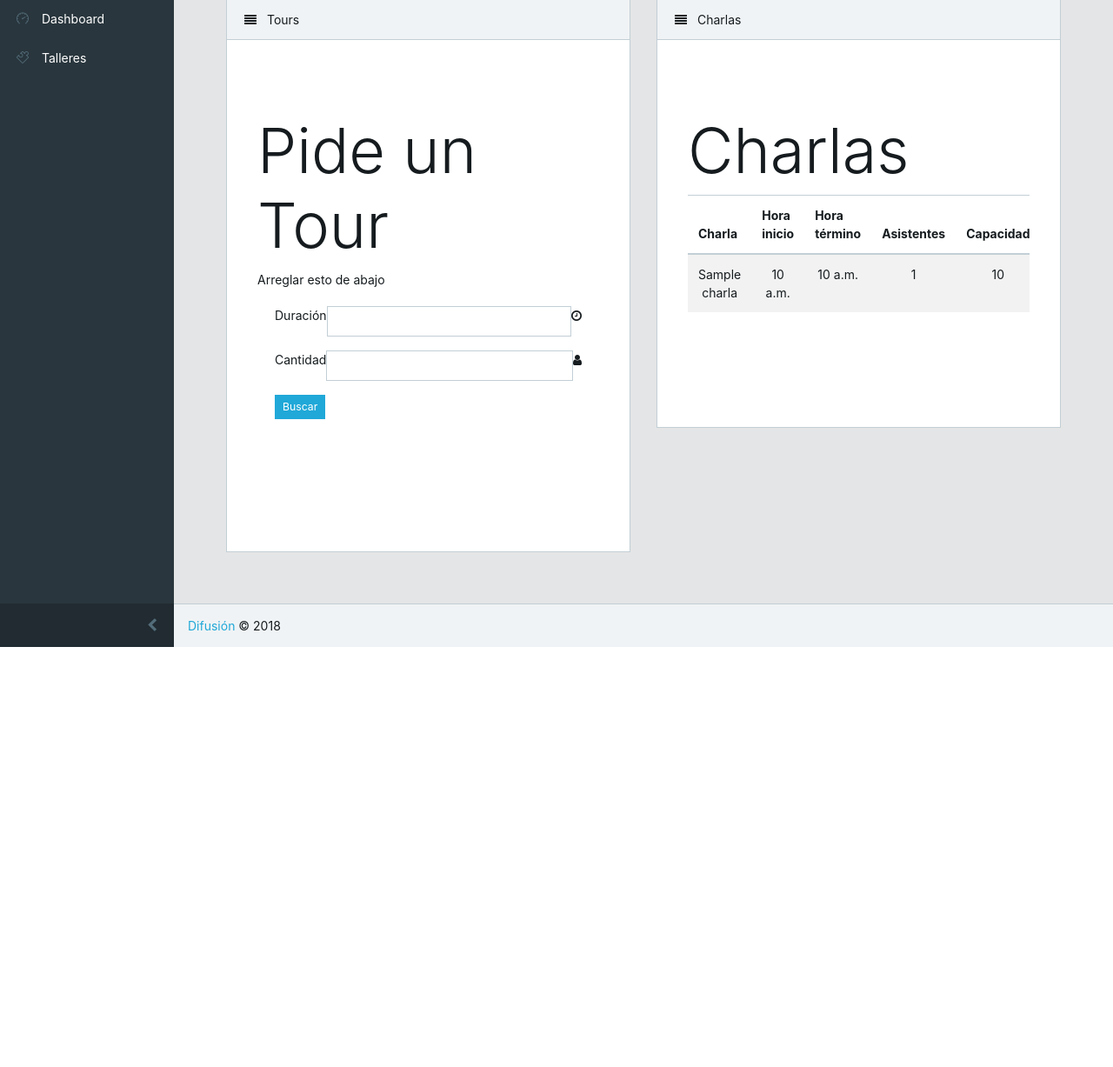
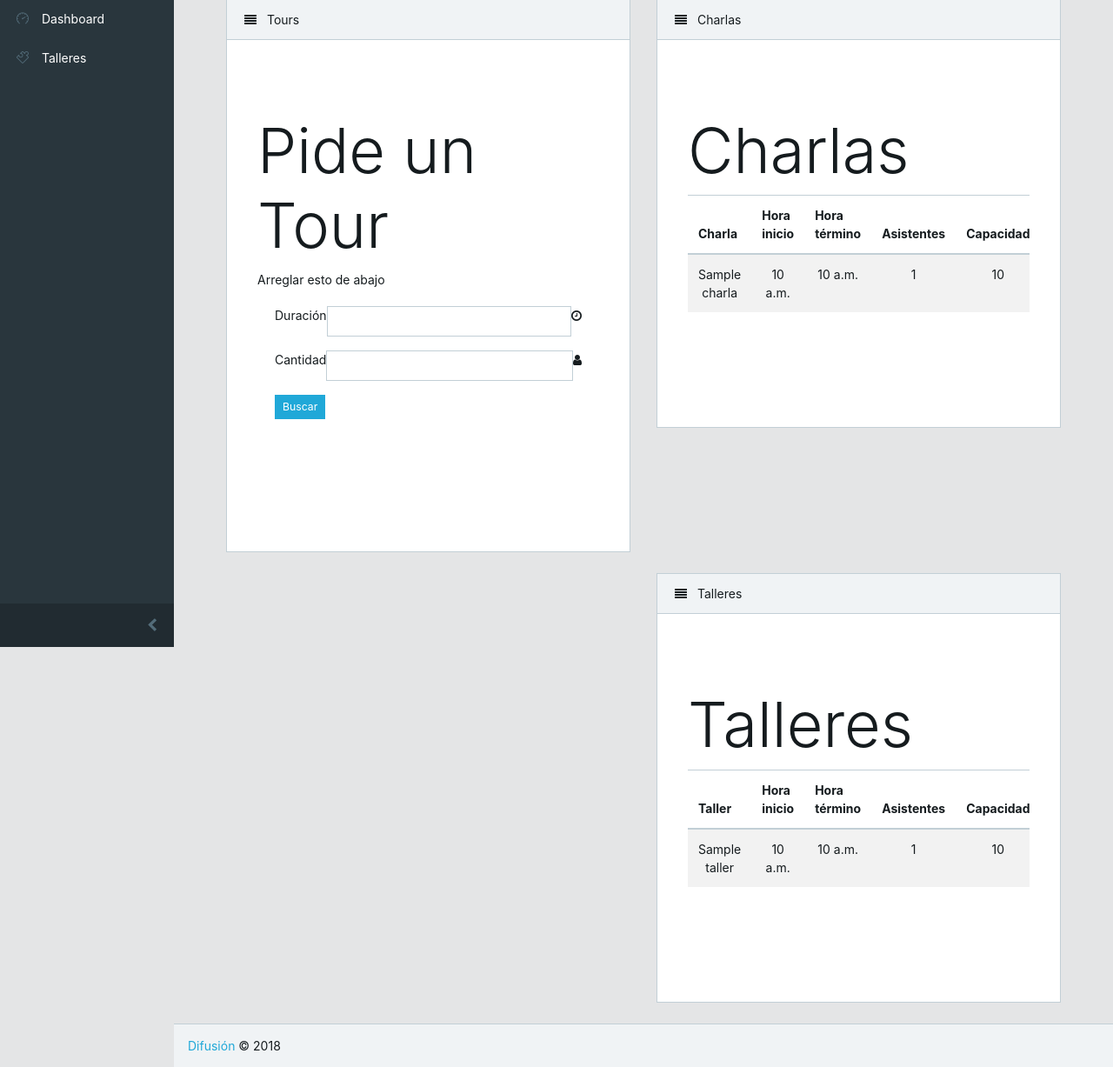
Before and after one commit to josecannete/LogisticaFestival, a Django app: template templates/app/principal.html in a window 1280 px wide. Shown: the part 56-1283 px from the top of the page at 87% size. Before the commit the page ends 800 px from the top, so only its background shows below. Run offline with Django 3.2, Linux system fonts and the light colour scheme; the template is opened without the code that fills it: values that come from a table or form of the project are taken from there, others are empty; tables that the repository leaves empty hold one stand-in row (values such as "Sample post"); some libraries are stand-ins or nearby versions.

Commit message:
Added 'talleres' to principal.html

```diff
--- a/templates/app/principal.html
+++ b/templates/app/principal.html
@@ -21,6 +21,7 @@
 
                                             <div class="card-body">
                                                 <form action="" method="post">
+                                                    {% csrf_token %}
                                                     <div class="form-group">
                                                         <div class="input-group">
                                                             <div class="input-group-prepend">
@@ -55,10 +56,10 @@
                                                         </button>
                                                     </div>
                                                 </form>
+
                                             </div>
                                         </div>
                                     </div>
-
                                 </div>
                             </div>
                         </div>
@@ -107,6 +108,54 @@
                                 </div>
                             </div>
                         </div>
+                    <div class="col-sm-12 col-xl-6 ml-auto">
+                            <div class="card">
+                                <div class="card-header">
+                                    <i class="fa fa-align-justify"></i> Talleres
+                                </div>
+                                <div class="card-body">
+                                    <div class="jumbotron jumbotron-fluid" style="background-color: white">
+                                        <div class="container">
+                                            <h1 class="display-3">Talleres</h1>
+                                            {% if talleres %}
+                                                <div class="table-wrapper-scroll-y" style="display: block; max-height: 350px; overflow-y: auto; -ms-overflow-style: -ms-autohiding-scrollbar; width: 100%">
+
+                                                      <table class="table table-striped">
+                                                        <thead>
+                                                          <tr>
+                                                            <th scope="col">Taller</th>
+                                                            <th scope="col">Hora inicio</th>
+                                                            <th scope="col">Hora término</th>
+                                                              <th scope="col">Asistentes</th>
+                                                            <th scope="col">Capacidad</th>
+                                                              <th scope="col"></th>
+                                                          </tr>
+                                                        </thead>
+                                                          <tbody>
+                                                          {% for taller in talleres %}
+                                                              <tr style="text-align: center">
+                                                                  <td class="filterable-cell">{{ taller.nombre }}</td>
+                                                                  <td class="filterable-cell">{{ taller.horario.inicio.time }}</td>
+                                                                  <td class="filterable-cell">{{ taller.horario.fin.time }}</td>
+                                                                  <td class="filterable-cell">{{ taller.capacidadActual }}</td>
+                                                                  <td class="filterable-cell">{{ taller.capacidadTotal }}</td>
+                                                                    <td class="filterable-cell"><button
+                                                                            class="btn btn-secondary" style="border-radius:
+                                                                            4px;"><i class="fa fa-edit"></i></button></td>
+                                                              </tr>
+                                                          {% endfor %}
+                                                          </tbody>
+                                                      </table>
+
+                                                    </div>
+                                            {% else %}
+                                            No hay talleres para mostrar
+                                            {% endif %}
+                                        </div>
+                                    </div>
+                                </div>
+                            </div>
+                        </div>
                     </div>
                 </div>
             </div>
```
Also changed, not shown: logistica/views/common.py (+5 -3 lines).
